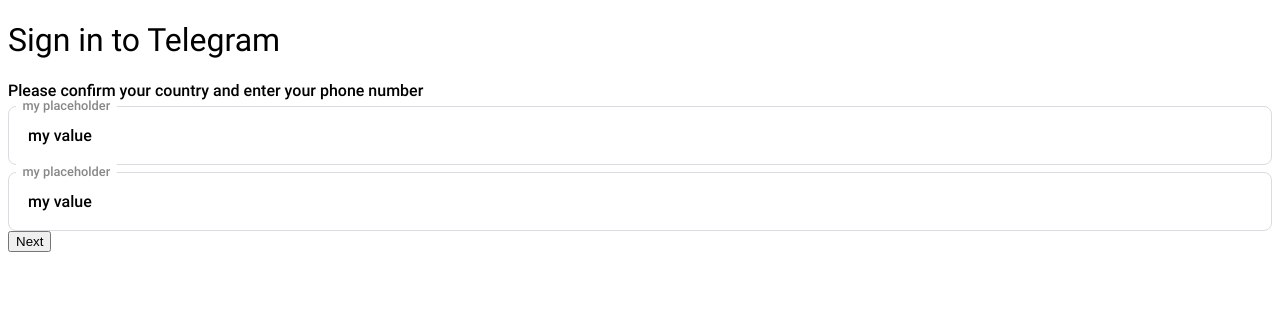
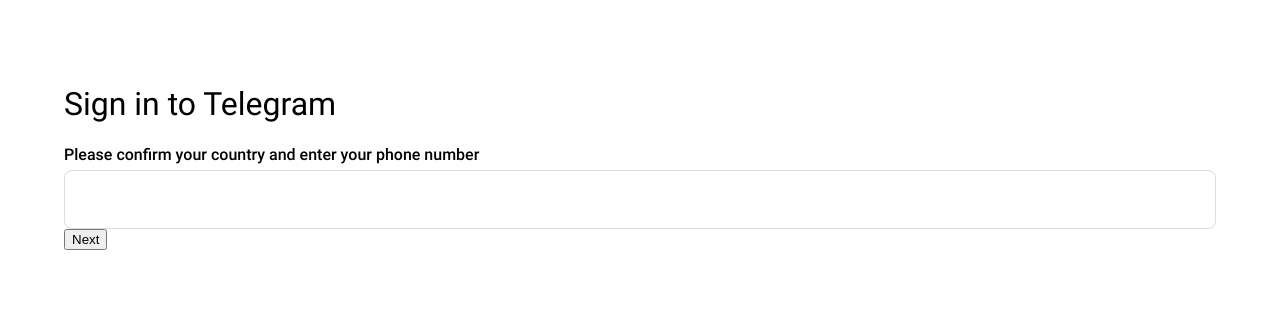
Before and after one commit to DjonnyX/t-web-cli, a website built with webpack: page src/index.html in a window 1280 px wide. Built offline with nearby package versions, Linux system fonts and the light colour scheme.

Commit message:
fix: solved the problem of applying classes to dom objects

```diff
--- a/src/app/App.ts
+++ b/src/app/App.ts
@@ -8,7 +8,7 @@
  */
 export default class App extends HTMLComponent {
   public static readonly meta: IComponentOptions = {
-    template: `<login></login>`,
+    template: `<t-login></t-login>`,
     selectorName: "root",
     cModule: rootModule
   };
--- a/src/app/cyclone/core/serializer/helpers/regex.ts
+++ b/src/app/cyclone/core/serializer/helpers/regex.ts
@@ -4,9 +4,9 @@
 export const REPL_REGEX = /{{.([^r}}][^}}])?}}/;
 export const LEAD_TAG_REGEX = /<([^\/]).?([^r>][^>]*)?>/;
 export const CLOSURE_TAG_REGEX = /(<\/.([^r\/>][^\/>]*)?>)/;
-export const ATTRS_REGEX = /(\(.*?\)\s?=\s?\{\s?.*?\s\})|(\w+\s*=\s?\{\s?.*?\s?\})|([\w$-_]+\s*=\s?[\"|\'].*?\s?[\"|\'])|([\[\w$-_\]]+\s*=\s?[\{].*?\s?[\}])/g;
-export const ATTR_VALUE_REGEX = /[\w$]+(?=\})|[\w$]+(?=\))|[\w$]+(?=\")/m;
-export const ATTR_NAME_REGEX = /[\w-]+(?=\s?=\s?[^\"]*\")|[\w-]+(?=\s?=\s?[^\(]*\()|[\w-]+(?=\s?=\s?[^\{]*\{)/m;
+export const ATTRS_REGEX = /(\(.*?\)\s?=\s?\{\s?.*?\s\})|([\w$-]+\s*=\s?\{\s?.*?\s?\})|([\w$-]+\s*=\s?[\"|\'].*?\s?[\"|\'])|([\[\w$-\]]+\s*=\s?[\{].*?\s?[\}])/g;
+export const ATTR_VALUE_REGEX = /[\w$-]+(?=\})|[\w$-]+(?=\))|[\w$-]+(?=\")/m;
+export const ATTR_NAME_REGEX = /[\w$-]+(?=\s?=\s?[^\"]*\")|[\w$-]+(?=\s?=\s?[^\(]*\()|[\w$-]+(?=\s?=\s?[^\{]*\{)/m;
 export const ATTR_NAME_COMP_REGEXP = /(\[.*?\])/m;
 export const ATTR_NAME_EVENT_REGEXP = /(\(.*?\))/m;
 export const PROCEDURE_ATTR_REGEX = /({+.*?}+)/gm;
--- /dev/null
+++ b/src/app/layouts/login/LoginLayout.style.scss
@@ -0,0 +1,18 @@
+.t-login {
+  position: absolute;
+  width: 100%;
+  min-height: 100vh;
+
+  .t-login-wrapper {
+
+  }
+
+  .t-login__t-description {
+    .t-description__logo {
+    }
+    .t-description__title {
+    }
+    .t-description__text {
+    }
+  }
+}
--- a/src/app/layouts/login/LoginLayout.ts
+++ b/src/app/layouts/login/LoginLayout.ts
@@ -1,27 +1,33 @@
+
+import "./LoginLayout.style.scss";
 import { HTMLComponent, IComponentOptions } from "../../cyclone/display";
 import { tInputModule } from "../../components";
-import loginLayoutModule from "./Login.module";
+import loginLayoutModule from "./LoginLayout.module";
 
 /**
  * @author Eugene Grebennikov (djonnyx@gmail.com)
  */
 export default class LoginLayout extends HTMLComponent {
   public static readonly meta: IComponentOptions = {
-    template: `<div className="login-wrapper">
-    <div></div>
-      <h1>Sign in to Telegram</h1>
-      <div>Please confirm your country and enter your phone number.</div>
+    template: `<div className="t-wrapper">
+      <div className="t-login__t-description">
+        <div className="t-description__logo"></div>
+        <h1 className="t-description__title">Sign in to Telegram</h1>
+        <div className="t-description__text">Please confirm your country and enter your phone number.</div>
+      </div>
       <form>
-        <t-input (changeValue)={inputChange} [value]={value} [placeholder]={placeholder}></t-input>
-        <t-input (changeValue)={inputChange} [value]={value} [placeholder]={placeholder}></t-input>
+        <t-input (changeValue)={inputChange}></t-input>
         <button (click)={clickHandler}>Next</button>
       </form>
     </div>`,
-    selectorName: "login",
+    selectorName: "t-login",
+    maintainer: {
+      class: "t-login"
+    },
     cModule: loginLayoutModule
   };
 
-  private _value = "my value";
+  private _value = "";
   public set value(v: string) {
     if (this._value !== v) {
       this._value = v;
--- a/src/styles/_main.scss
+++ b/src/styles/_main.scss
@@ -1,5 +1,6 @@
 body {
     font-family: Roboto;
+    margin: 0;
 }
 
 h1,
@@ -10,3 +11,8 @@
 h6 {
     font-weight: 500;
 }
+
+.t-wrapper {
+    margin: auto;
+    padding: 4em;
+}
```
Also changed, not shown: src/app/layouts/login/LoginLayout.module.ts (renamed from src/app/layouts/login/Login.module.ts).
